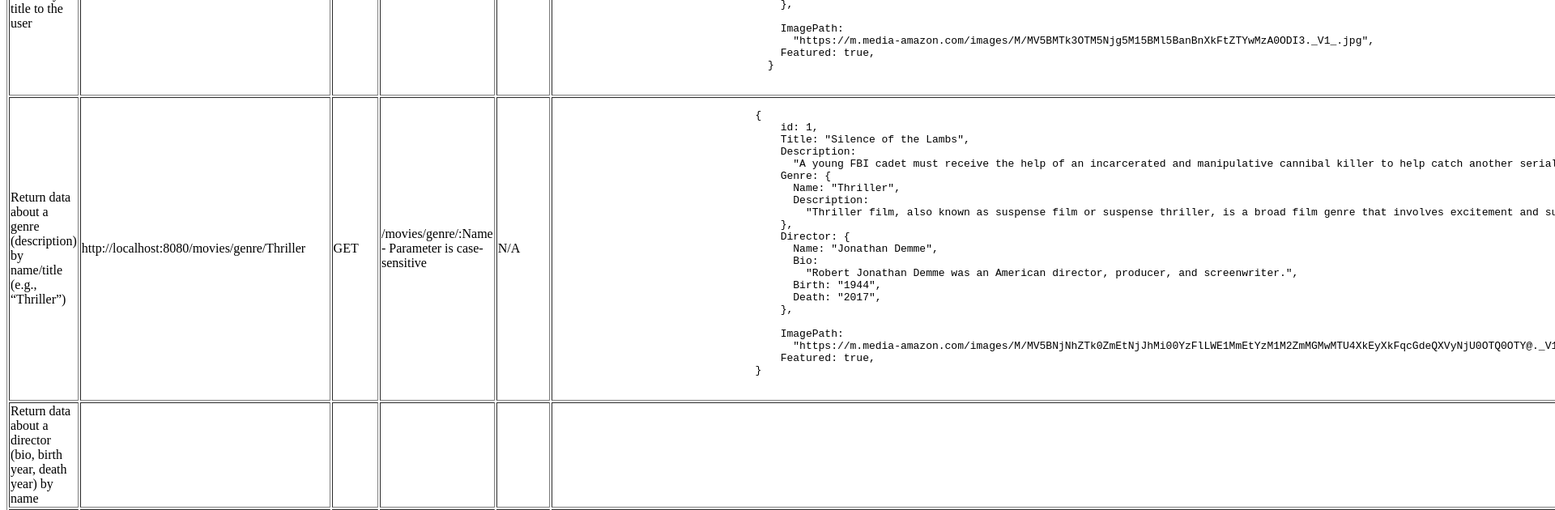
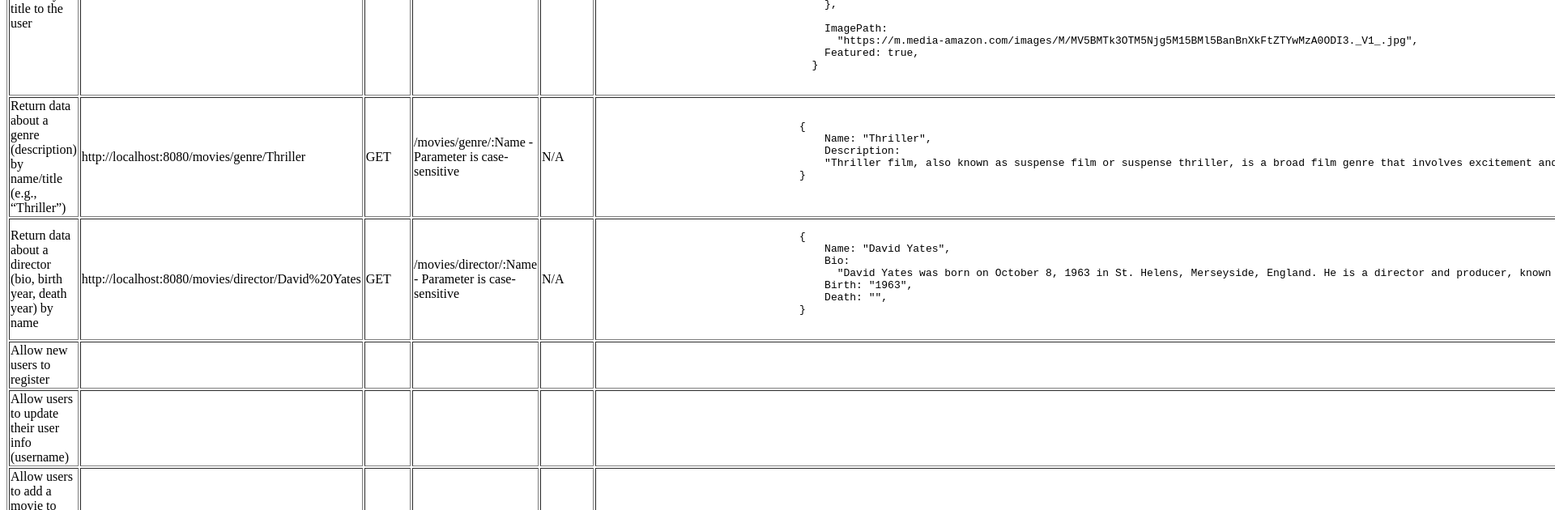
Before and after one commit to Filip-Sazdov/movie_api, a website: page public/documentation.html in a window 1280 px wide. Shown: the part 1060-1690 px from the top of the page at 81% size, 1920 px wide, since content can reach past the window. Drawn offline with Linux system fonts and the light colour scheme.

Commit message:
Reduce the response data for genre and director.

```diff
--- a/index.js
+++ b/index.js
@@ -142,7 +142,7 @@ app.get('/movies/genre/:Name', (req, res) => {
 	res.json(
 		movies.find((movie) => {
 			return movie.Genre.Name === req.params.Name;
-		})
+		}).Genre
 	);
 });
 
@@ -150,7 +150,7 @@ app.get('/movies/director/:Name', (req, res) => {
 	res.json(
 		movies.find((movie) => {
 			return movie.Director.Name === req.params.Name;
-		})
+		}).Director
 	);
 });
 
--- a/public/documentation.html
+++ b/public/documentation.html
@@ -116,26 +116,9 @@
                         <td>
                             <pre>
                                 {
-                                    id: 1,
-                                    Title: "Silence of the Lambs",
+                                    Name: "Thriller",
                                     Description:
-                                      "A young FBI cadet must receive the help of an incarcerated and manipulative cannibal killer to help catch another serial killer.",
-                                    Genre: {
-                                      Name: "Thriller",
-                                      Description:
-                                        "Thriller film, also known as suspense film or suspense thriller, is a broad film genre that involves excitement and suspense in the audience.",
-                                    },
-                                    Director: {
-                                      Name: "Jonathan Demme",
-                                      Bio:
-                                        "Robert Jonathan Demme was an American director, producer, and screenwriter.",
-                                      Birth: "1944",
-                                      Death: "2017",
-                                    },
-
-                                    ImagePath:
-                                      "https://m.media-amazon.com/images/M/MV5BNjNhZTk0ZmEtNjJhMi00YzFlLWE1MmEtYzM1M2ZmMGMwMTU4XkEyXkFqcGdeQXVyNjU0OTQ0OTY@._V1_SY1000_CR0,0,677,1000_AL_.jpg",
-                                    Featured: true,
+                                    "Thriller film, also known as suspense film or suspense thriller, is a broad film genre that involves excitement and suspense in the audience.",
                                 }
                             </pre>
                         </td>
@@ -143,11 +126,21 @@
                     <tr>
                         <td>Return data about a director (bio, birth year, death
                             year) by name</td>
-                        <td></td>
-                        <td></td>
-                        <td></td>
-                        <td></td>
-                        <td></td>
+                        <td>http://localhost:8080/movies/director/David%20Yates</td>
+                        <td>GET</td>
+                        <td>/movies/director/:Name - Parameter is case-sensitive</td>
+                        <td>N/A</td>
+                        <td>
+                            <pre>
+                                {
+                                    Name: "David Yates",
+                                    Bio:
+                                      "David Yates was born on October 8, 1963 in St. Helens, Merseyside, England. He is a director and producer, known for Harry Potter and the Deathly Hallows: Part 2 (2011), Harry Potter and the Order of the Phoenix (2007) and The Legend of Tarzan (2016).",
+                                    Birth: "1963",
+                                    Death: "",
+                                }
+                            </pre>
+                        </td>
                     </tr>
                     <tr>
                         <td>Allow new users to register</td>
```
